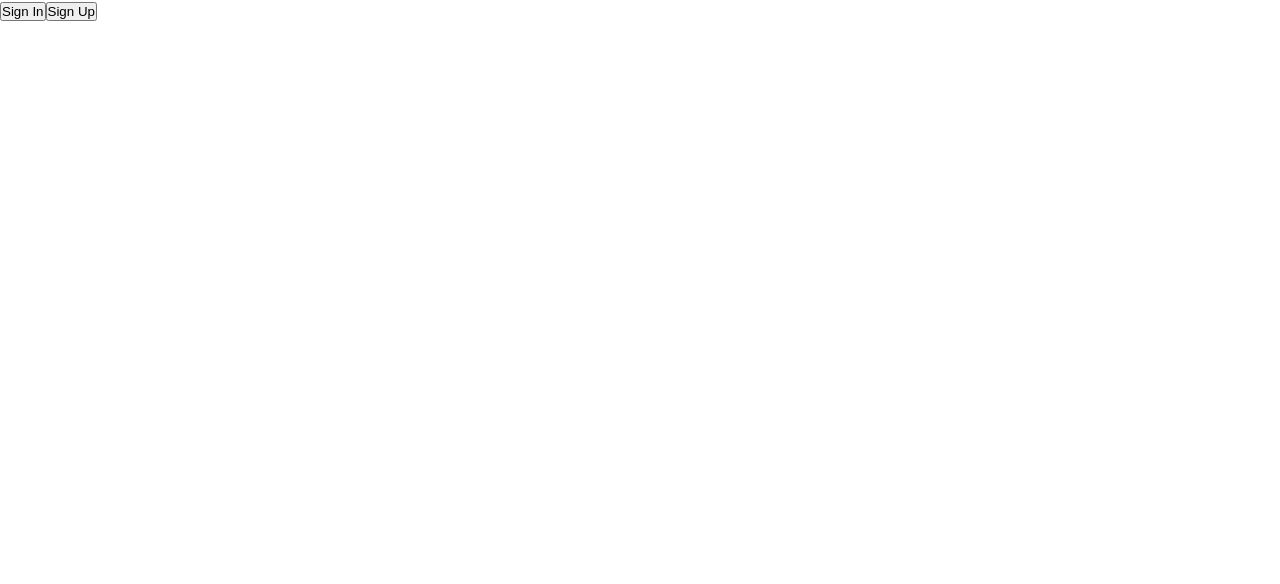
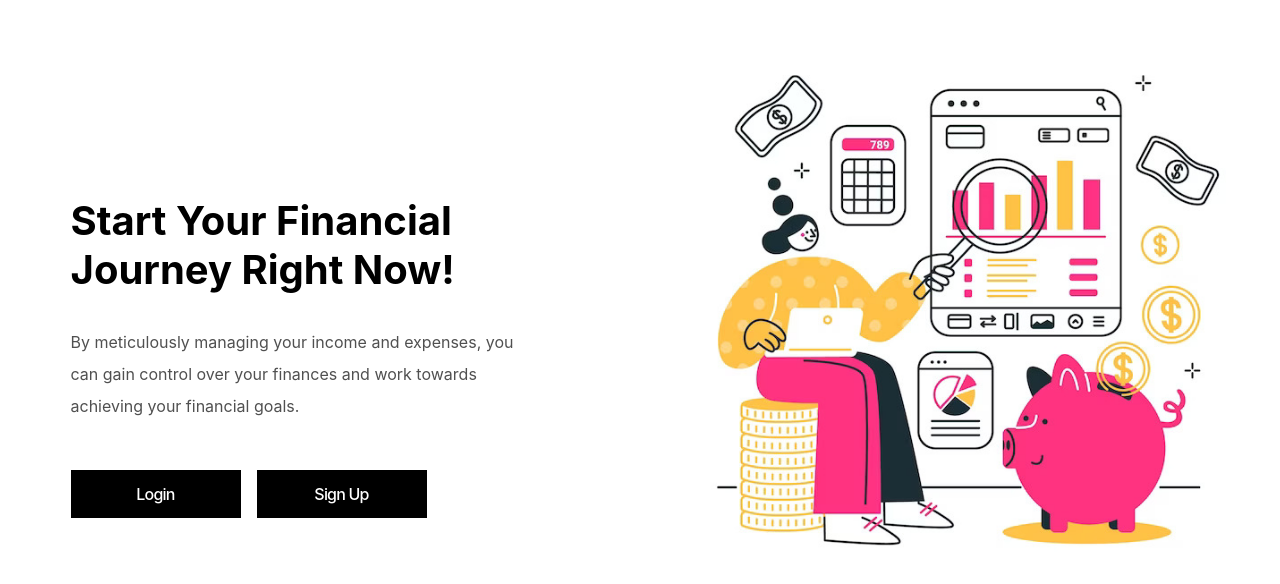
Before and after one commit to Grownthona/expense-tracker, a React (Create React App) app in the folder client/: page / in a window 1280 px wide. Shown: the top 584 px of the page. Built offline with nearby package versions, Linux system fonts and the light colour scheme.

Commit message:
Design Home Page

```diff
--- a/client/public/index.html
+++ b/client/public/index.html
@@ -20,6 +20,8 @@
     <link rel="preconnect" href="https://fonts.gstatic.com" crossorigin>
     <link href="https://fonts.googleapis.com/css2?family=Fredoka:wght@300..700&display=swap" rel="stylesheet">
     <link href="https://fonts.googleapis.com/icon?family=Material+Icons" rel="stylesheet">
+    <link rel="preconnect" href="https://fonts.gstatic.com" crossorigin>
+<link href="https://fonts.googleapis.com/css2?family=Poppins:ital,wght@0,100;0,200;0,300;0,400;0,500;0,600;0,700;0,800;0,900;1,100;1,200;1,300;1,400;1,500;1,600;1,700;1,800;1,900&display=swap" rel="stylesheet">
 
     <!--
       Notice the use of %PUBLIC_URL% in the tags above.
--- a/client/src/App.css
+++ /dev/null
@@ -1,38 +0,0 @@
-.App {
-  text-align: center;
-}
-
-.App-logo {
-  height: 40vmin;
-  pointer-events: none;
-}
-
-@media (prefers-reduced-motion: no-preference) {
-  .App-logo {
-    animation: App-logo-spin infinite 20s linear;
-  }
-}
-
-.App-header {
-  background-color: #282c34;
-  min-height: 100vh;
-  display: flex;
-  flex-direction: column;
-  align-items: center;
-  justify-content: center;
-  font-size: calc(10px + 2vmin);
-  color: white;
-}
-
-.App-link {
-  color: #61dafb;
-}
-
-@keyframes App-logo-spin {
-  from {
-    transform: rotate(0deg);
-  }
-  to {
-    transform: rotate(360deg);
-  }
-}
--- a/client/src/App.js
+++ b/client/src/App.js
@@ -18,11 +18,8 @@ function App() {
     <div className="App">
       <Router>
         <Routes>
-          {isAuthenticated ?
-            <Route path='/' element={<Dashboard/>}></Route>
-          :
-            <Route path='/' element={<Home/>}></Route>
-          }
+          <Route path='/' element={<Home/>}></Route>
+          <Route path='/dashboard' element={<Dashboard/>}></Route>
           <Route path='/user/signin' element={<SignIn/>}></Route>
           <Route path='/user/signup' element = {<SignUp/>}></Route>
           <Route path='/budget' element = {<Budget/>}></Route>
--- a/client/src/components/Dashboard/Home.js
+++ b/client/src/components/Dashboard/Home.js
@@ -1,6 +1,7 @@
 import React from 'react';
 import { Link } from 'react-router-dom';
-
+import './style/Home.css';
+import img1 from './images/manage-money-concept.jpg'
 export default function Home(){
     /*const [loggedIn, setLoggedIn] = useState(false);
     const handleLogin = () => {
@@ -14,14 +15,34 @@ export default function Home(){
       };*/
 
     return(
-        <div>
-
-            <Link to="/user/signin">
-                <button>Sign In</button>
-            </Link>
-            <Link to="/user/signup">
-                <button>Sign Up</button>
-            </Link>
+        <div className='Home'>
+            <div className='home-container'>
+                <div className='content-box'>
+                    <div className='content-box-text'>
+                        <h1>Start Your Financial Journey Right Now!</h1>
+                        <p>By meticulously managing your income and expenses, you can gain control over your finances and work towards achieving your financial goals. </p>
+                        <div className='button-box'>
+                            <div className='button-box-container'>
+                                <div className='button-content'>
+                                    <Link to="/user/signin">
+                                        <button className='button-58'>Login</button>
+                                    </Link>
+                                </div>
+                                <div className='button-content'>
+                                    <Link to="/user/signup">
+                                        <button className='button-58'>Sign Up</button>
+                                    </Link>
+                                </div>
+                            </div>
+                        </div>
+                    </div>
+                </div>
+               <div className='imge-box'>
+                    <div className='imge-container'>
+                        <img src={img1} alt='homeimage'/>
+                    </div>
+               </div>
+            </div>
         </div>
     );
 }
--- /dev/null
+++ b/client/src/components/Dashboard/style/Home.css
@@ -0,0 +1,107 @@
+*{
+    box-sizing: border-box;
+    margin: 0;
+    padding: 0;
+    background-color: white;
+}
+
+.home-container{
+    margin: auto;
+    padding: 2rem;
+    display: flex;
+    flex-wrap: wrap;
+    justify-content: space-around;
+    align-items: center;
+    position: relative;
+}
+
+.content-box{
+    width: 630px;
+    padding: 1rem;
+    height: 300px;
+}
+
+.content-box-text{
+    height: 100px;
+    margin: 1rem;
+}
+
+.content-box-text h1{
+    margin-bottom: 2rem;
+    margin-right: 1rem;
+    font-size: 40px;
+}
+
+.content-box-text p{
+  width: 80%;
+    margin-bottom: 1rem;
+    font-size: 16px;
+    line-height: 2rem;
+    color: #505050;
+}
+
+.button-box-container{
+    display:inline-flex;
+    flex-wrap: wrap;
+    justify-content: center;
+    align-items: center;
+}
+
+.imge-box{
+    width: 560px;
+}
+.imge-box img{
+    width: 100%;
+}
+.button-content{
+    margin-top: 2rem;
+    margin-right: 1rem;
+}
+.button-58 {
+    align-items: center;
+    font-family: Inter,sans-serif;
+    background-color: rgb(0, 0, 0);
+    border: 2px solid rgb(0, 0, 0);
+    box-sizing: border-box;
+    color: #fff;
+    cursor: pointer;
+    display: inline-flex;
+    fill: #000;
+    font-size: 16px;
+    height: 48px;
+    font-weight: 500;
+    justify-content: center;
+    letter-spacing: -.8px;
+    line-height: 24px;
+    min-width: 140px;
+    outline: 0;
+    padding: 0 17px;
+    text-align: center;
+    text-decoration: none;
+    transition: all .3s;
+    user-select: none;
+    -webkit-user-select: none;
+    touch-action: manipulation;
+  }
+
+  .button-58:focus {
+    color: #171e29;
+  }
+
+  .button-58:hover {
+    background-color: #f88d28;
+    border-color: #f88d28;
+    fill: #f88d28;
+  }
+
+  .button-58:active {
+    background-color: #3385ff;
+    border-color: #3385ff;
+    fill: #06f;
+  }
+
+  @media (min-width: 768px) {
+    .button-58 {
+      min-width: 170px;
+    }
+  }
--- a/client/src/components/ExpenseTracking/ExpenseTracking.js
+++ b/client/src/components/ExpenseTracking/ExpenseTracking.js
@@ -4,20 +4,38 @@ import { useDrawingArea } from '@mui/x-charts/hooks';
 import { styled } from '@mui/material/styles';
 import { LineChart } from '@mui/x-charts/LineChart';
 
+import Box from '@mui/material/Box';
+import Slider from '@mui/material/Slider';
 import InputLabel from '@mui/material/InputLabel';
 import MenuItem from '@mui/material/MenuItem';
 import Select from '@mui/material/Select';
+import FormControl from '@mui/material/FormControl';
 
 import ExportFile from "./ExportFile";
 
 export default function ExpenseTracking(){
+    const [value, setValue] = useState([10, 20]);
     const [expenses, setExpenses] = useState([]);
+    const [tempexpenses, setTempExpenses] = useState([]);
     const [chartData, setChartData] = useState([]);
     const [chartDateData, setChartDateData] = useState([]);
-    const [categoryFilter, setCategoryFilter] = React.useState('');
+    const [categoryFilter, setCategoryFilter] = useState('');
 
     const handleChange = (e) => {
+      const categoryName = e.target.value;
       setCategoryFilter(e.target.value);
+      const filteredData = tempexpenses.filter(expense => expense.category === categoryName);
+      setExpenses(filteredData);
+    };
+    const handleSliderChange = (event, newValue) => {
+      setValue(newValue);
+      const filtered = tempexpenses.filter(item => {
+        const itemDate = new Date(item.date).getDate();
+        const rangeStartDate = new Date(newValue[0]);
+        const rangeEndDate = new Date(newValue[1]);
+        return itemDate >= rangeStartDate && itemDate <= rangeEndDate;
+      });
+      setExpenses(filtered);
     };
 
     function getMonthName(month) {
@@ -35,6 +53,11 @@ export default function ExpenseTracking(){
     }
 
     const Total = localStorage.getItem('totalBudget');
+
+    function valuetext(value) {
+      return `${value} ${Currentmonth} `;
+    }
+
     useEffect(() => {
         const fetchExpense = async () => {
             try {
@@ -79,8 +102,9 @@ export default function ExpenseTracking(){
               setChartData(chartData);
               //console.log("Chart Data:", chartData)
 
-              console.log(expensesWithRemaining);
+              //console.log(expensesWithRemaining);
               setExpenses(expensesWithRemaining);
+              setTempExpenses(expensesWithRemaining);
             }
             } catch (error) {
               console.error(error);
@@ -130,14 +154,25 @@ export default function ExpenseTracking(){
 
       return(
         <div>
-          <InputLabel id="demo-simple-select-label">Age</InputLabel>
-          <Select labelId="demo-simple-select-label" id="demo-simple-select" value={categoryFilter} label="Category" onChange={handleChange}>
-              <MenuItem value={categoryFilter}>{categoryFilter}</MenuItem>
+          <FormControl fullWidth>
+          <InputLabel id="demo-simple-select-label">Category</InputLabel>
+          <Select labelId="demo-simple-select-label" id="demo-simple-select" style={{width:"150px"}} value={categoryFilter} label="Category" onChange={handleChange}>
+            {chartData && chartData.map((item,index) => (
+              <MenuItem key={index} value={item.label}>{item.label}</MenuItem>
+            ))}
           </Select>
-
+          </FormControl>
+          <Box sx={{ width: 250 }}>
+            Date Range
+          <Slider getAriaLabel={() => 'Expense Date range'} value={value} onChange={handleSliderChange} valueLabelDisplay="auto"
+              getAriaValueText={valuetext} min={0}
+              max={30}
+            />
+            </Box>
+            {expenses.length >0 &&
           <ExportFile expenses={expenses}/>
-
-          {expenses && expenses.map((item,index)=>(
+            }
+          {expenses.length>0 && expenses.map((item,index)=>(
             <div key={index}>
               <p>{item.category}</p>
               <p>{item.budget}</p>
@@ -176,7 +211,7 @@ export default function ExpenseTracking(){
             width={500}
             height={300}
             series={[
-        { curve: "linear",data: chartDateData, label: "Expense", color:"orange"},
+              { curve: "linear", data: chartDateData, label: "Expense", color: "orange" },
             ]}
             xAxis={[{ scaleType: 'point', data: xLabels }]}
           />
```
Also changed, not shown: client/src/components/Dashboard/images/group_14.png (added), client/src/components/Dashboard/images/manage-money-concept.jpg (added). Lines whose indentation alone changed are shown as unchanged.
